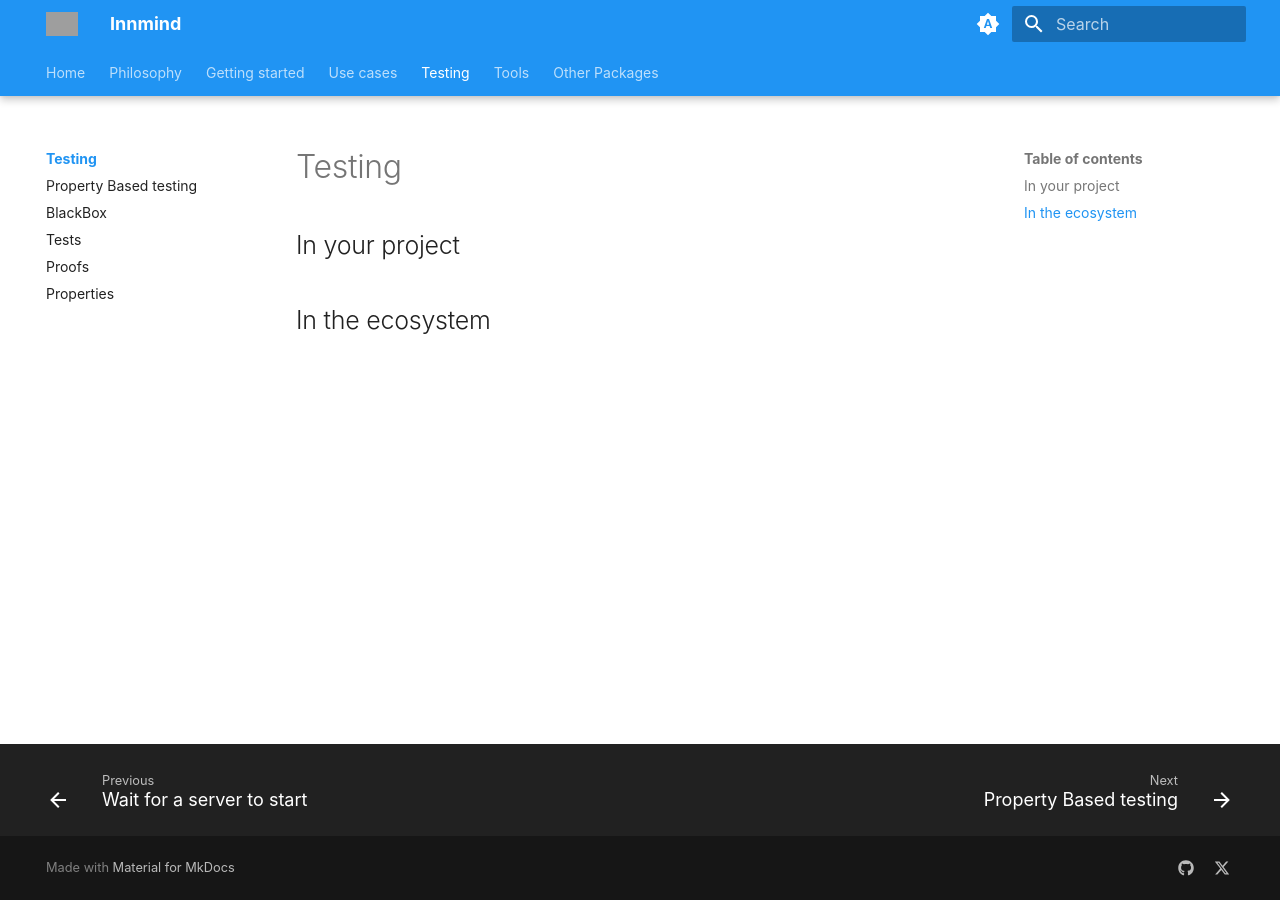
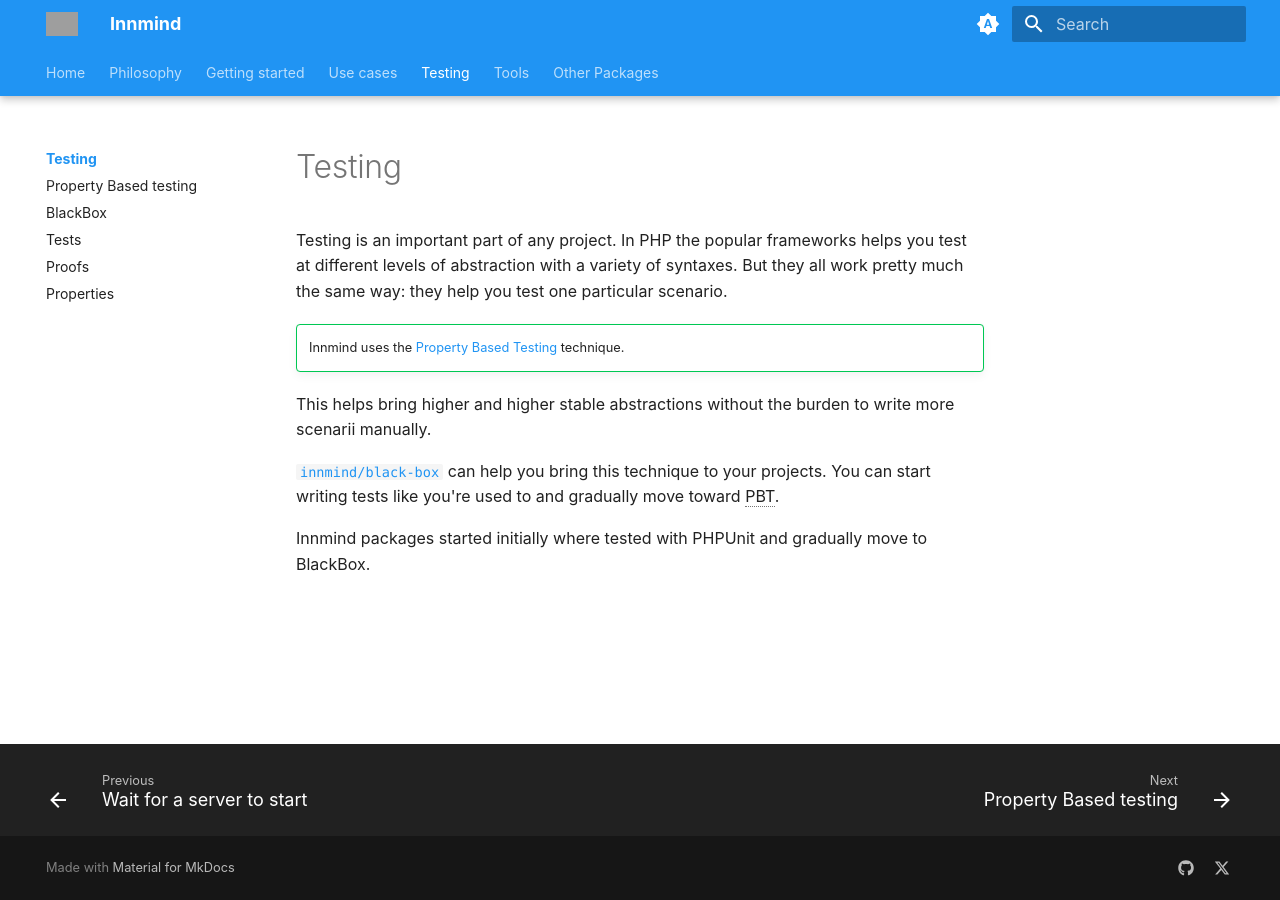
Before and after one commit to Innmind/documentation, an MkDocs documentation site: the page built from docs/testing/index.md, in a window 1280 px wide. Built offline with MkDocs 1.6.1 and Material for MkDocs 9.7.7, drawn with Linux system fonts in a browser that asks for light colours; plug-ins that fetch from the network failed and are left out; grey boxes are pictures that could not be loaded.

Commit message:
add tesing intro

```diff
--- a/docs/testing/index.md
+++ b/docs/testing/index.md
@@ -1,5 +1,14 @@
 # Testing
 
-## In your project
+Testing is an important part of any project. In PHP the popular frameworks helps you test at different levels of abstraction with a variety of syntaxes. But they all work pretty much the same way: they help you test one particular scenario.
 
-## In the ecosystem
+!!! success ""
+    Innmind uses the [Property Based Testing](property-based-testing.md) technique.
+
+This helps bring higher and higher stable abstractions without the burden to write more scenarii manually.
+
+[`innmind/black-box`](blackbox.md) can help you bring this technique to your projects. You can start writing tests like you're used to and gradually move toward PBT.
+
+Innmind packages started initially where tested with PHPUnit and gradually move to BlackBox.
+
+*[PBT]: Property Based Testing
```
